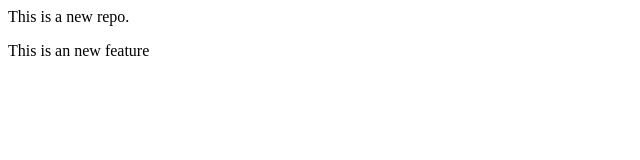
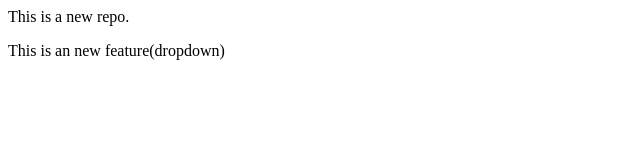
Before and after one commit to muhammadsharif313/localRepo, a plain HTML site: page index.html in a window 1280 px wide. Shown: the full height of the page, 0-640 px from the left. Drawn offline with Linux system fonts and the light colour scheme.

Commit message:
Add dropdown

```diff
--- a/index.html
+++ b/index.html
@@ -1,2 +1,2 @@
 <p>This is a new repo.</p>
-<p>This is an new feature</p>
+<p>This is an new feature(dropdown)</p>
```
